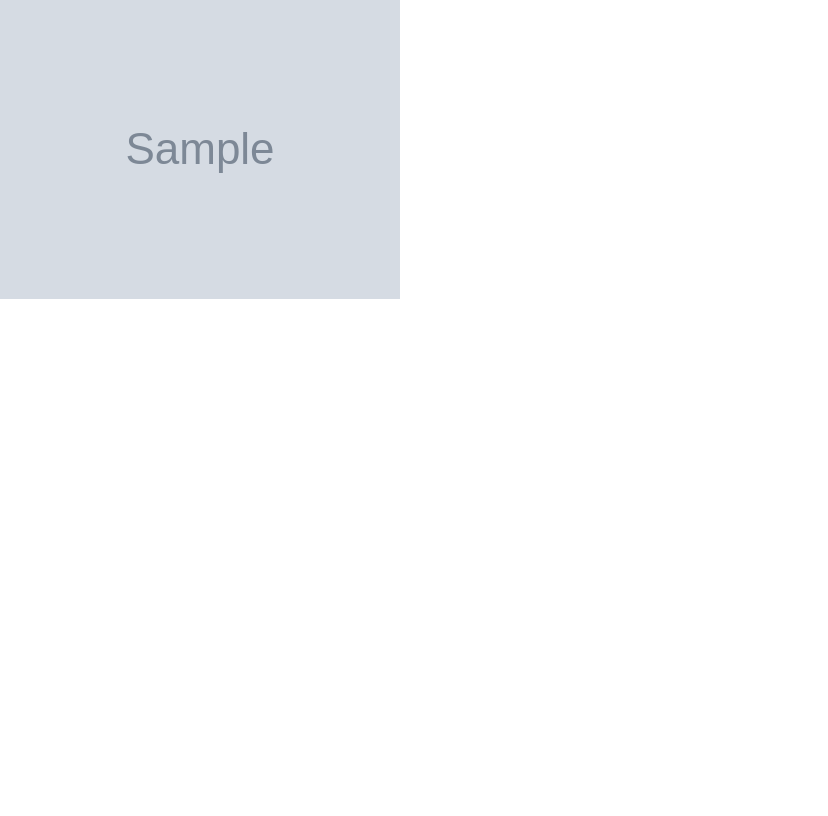
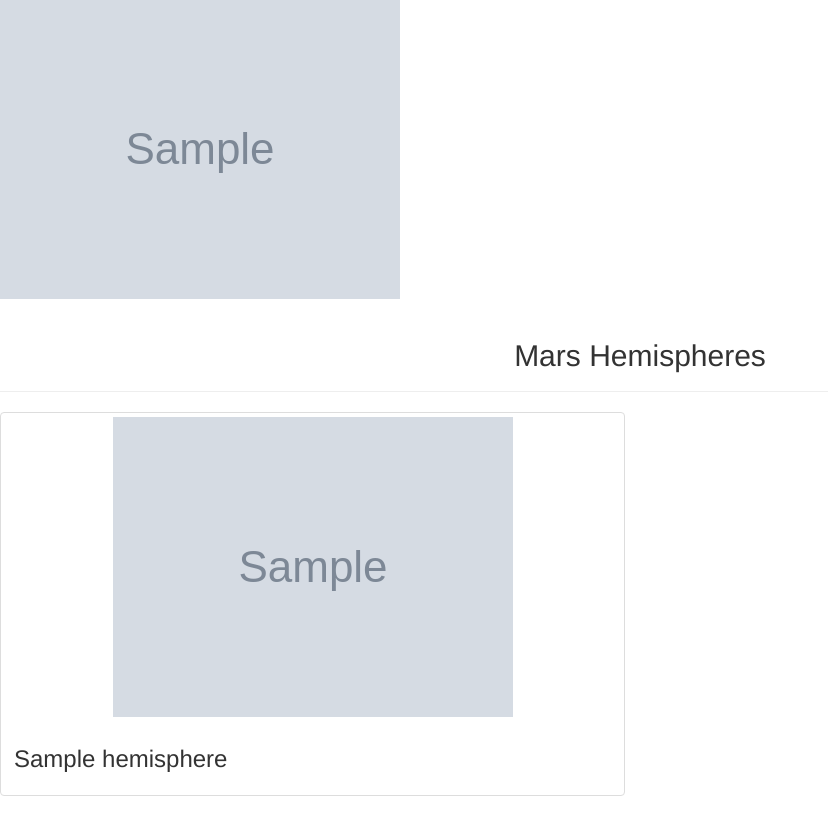
Before and after one commit to Shelka4444/Mission_To_Mars, a Flask app: page / in a window 1280 px wide. Shown: the part 468-1284 px from the top of the page, without its empty margins (0-828 px from the left). Before the commit the page ends 767 px from the top, so only its background shows below. Run offline with Flask 2, Linux system fonts and the light colour scheme; grey boxes marked "Sample" are stand-in pictures; a database or web service that is not in the repository returns one stand-in record (values such as "Sample title"); some libraries are stand-ins or nearby versions.

Commit message:
Adding updated templates

```diff
--- a/templates/index.html
+++ b/templates/index.html
@@ -46,5 +46,23 @@
             </div>
         </div>
     </div>
+      <!-- Section for Mars Hemispheres -->
+      <div class="row" id="mars-hemispheres">
+        <div class="page-header">
+          <h2 class="text-center">Mars Hemispheres</h2>
+        </div>
+
+        {% for hemisphere in mars.hemispheres %}
+        <div class="col-md-6">
+          <div class="thumbnail">
+            <img src="{{hemisphere.img_url}}" alt="Oops, sorry there should be an image here.">
+            <div class="caption">
+              <h3>{{hemisphere.title}}</h3>
+            </div>
+          </div>
+        </div>
+        {% endfor %}
+      </div>
+    </div>
 </body>
 </html>
```
